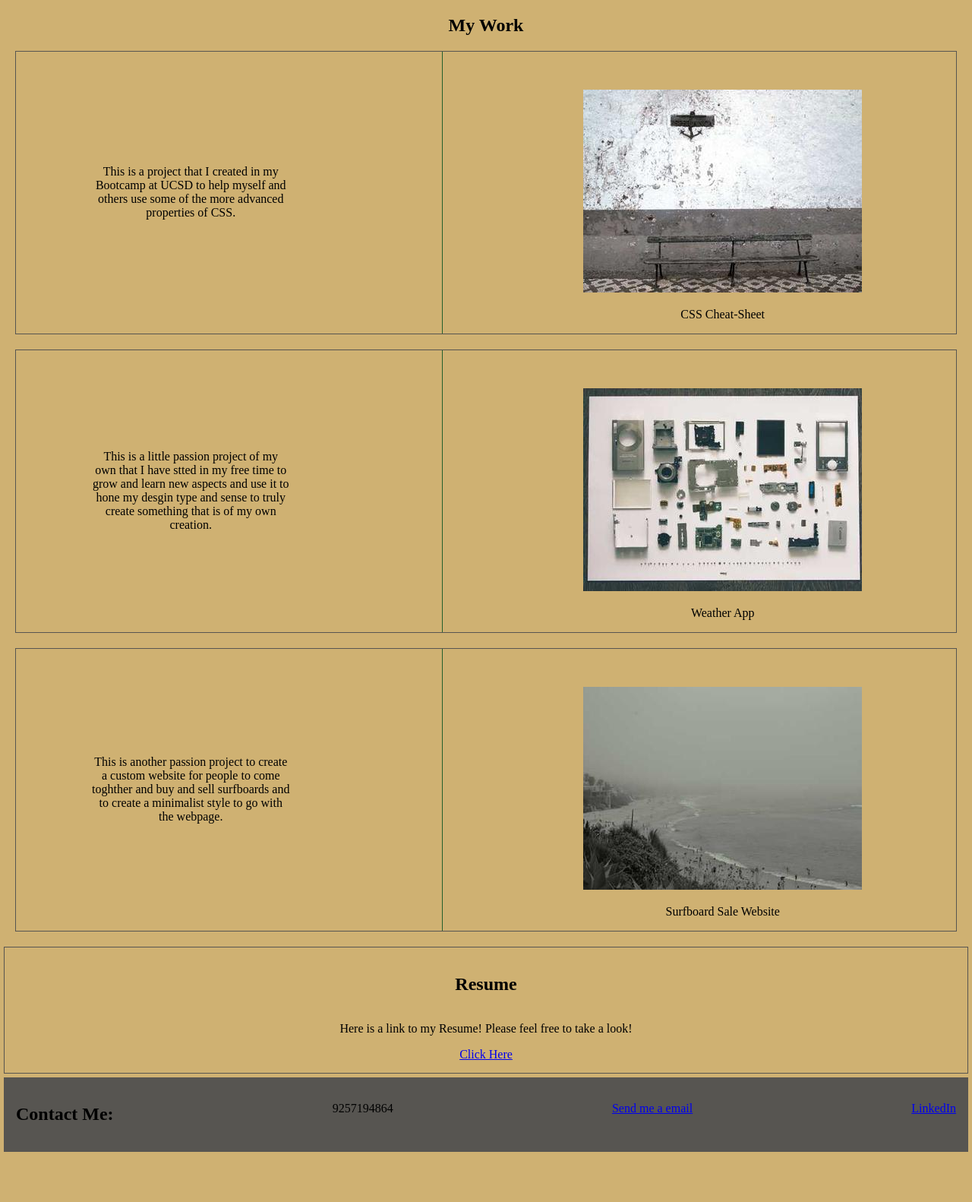
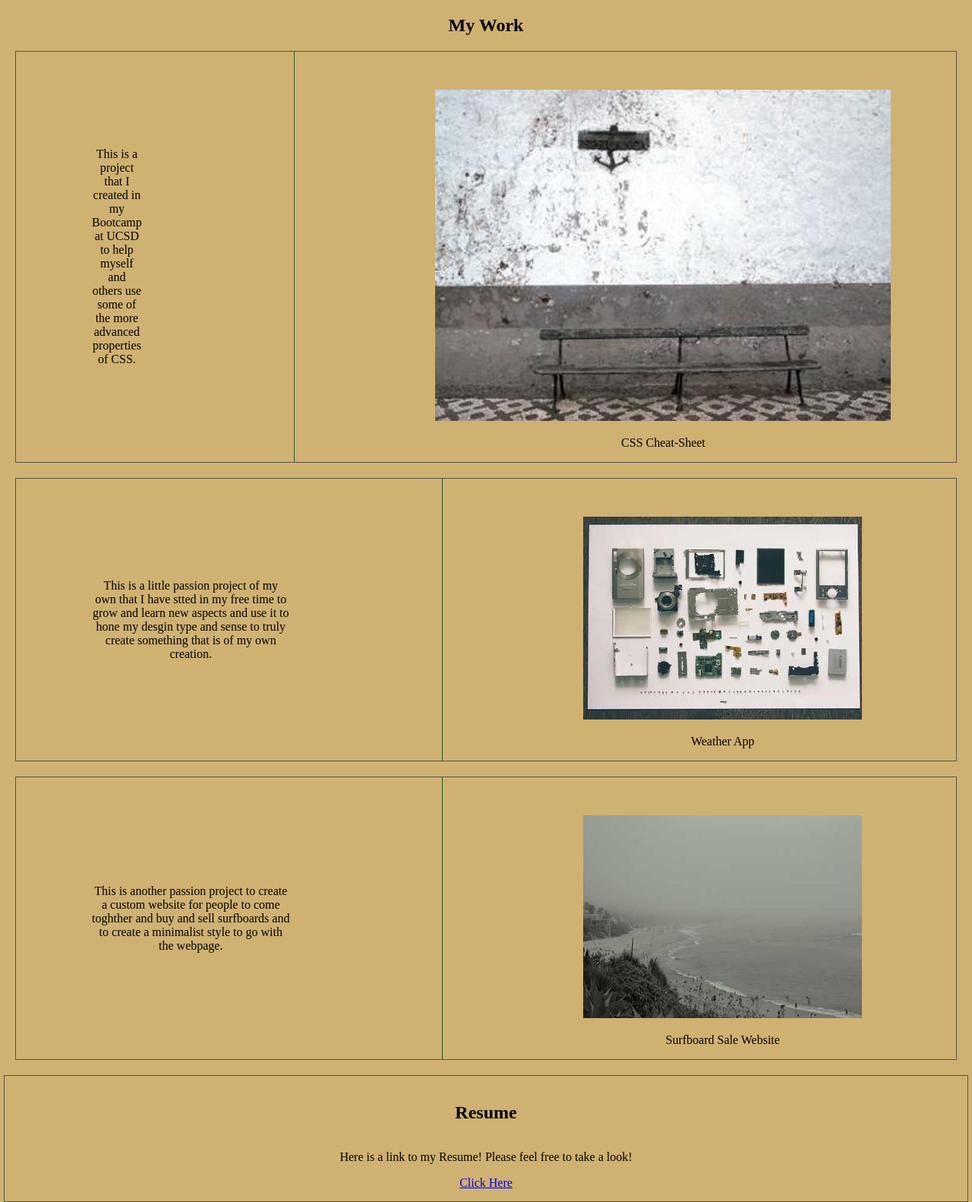
Before and after one commit to LenZuro/First-portfolio, a plain HTML site: page index.html in a window 1280 px wide. Shown: the part 442-2024 px from the top of the page at 76% size. Before the commit the page ends 1963 px from the top, so only its background shows below. Drawn offline with Linux system fonts and the light colour scheme.

Commit message:
final touches added

```diff
--- a/index.html
+++ b/index.html
@@ -19,23 +19,23 @@
 </header>
 <body>
 
-    <section class="about-me">
+    <section class="about-me" id="about-me">
         <h2>About Me</h2>
     <img src="ME.jpeg" alt="This is a Photo of the very handsome Leonard Zuro, I mean just look at him.">
 <p> Hello, My name is Leoanrd Zuro, this is my professinal portfolio as a front end developer. I am a 21 year old San Diego native, I have recently made the career change from management to
     follow my heart into the tech world as a front end developer. I love being able to use all aspects of my creative mind to build beautiful programs.
 </p>
     </section>
-    <section class="my-work" >
+    <section class="my-work" id="my-work" >
         <h2> My Work</h2>
         <div class="projects">
             <aside class="card">
                 <div class="leftside">
                     <p>This is a project that I created in my Bootcamp at UCSD to help myself and others use some of the more advanced properties of CSS. </p>
                 </div>
-                <div class="rightside">
-                    <a href="https://www.dictionary.com/e/slang/rickrolling/">
-                <img src="bench.jpg" alt="an bench with a two tone white and grey scale backround wall." >
+                <div class="rightside" >
+                    <a href="https://www.dictionary.com/e/slang/rickrolling/" >
+                <img src="bench.jpg" alt="an bench with a two tone white and grey scale backround wall." id="big-one">
                 </a>
                 <p id="box-headers">CSS Cheat-Sheet</p>
             </div>
@@ -67,12 +67,12 @@
 
         </div>
 
-    <section class="resume">
+    <section class="resume" id="resume">
 <h2>Resume</h2>
 <p>Here is a link to my Resume! Please feel free to take a look!</p>
 <a href="Leonard Zuro Resume .pdf"> Click Here</a>
     </section>
-    <section class="contact-me">
+    <section class="contact-me" id="contact-me">
         <div class="contact-header"><h2>Contact Me:</h2></div>
             <p>9257194864</p>
         <p><a href = "mailto: leonarduro@gmail.com" target="_blank">Send me a email</a></p>
--- a/style.css
+++ b/style.css
@@ -77,6 +77,9 @@ top:0;
   margin: 20px;
   align-items: center;
  }
+ #big-one{
+  width: 600px;
+ }
  .rightside {
   border-left: 1px solid rgb(36, 96, 43);
   padding-left: 15%;
```
